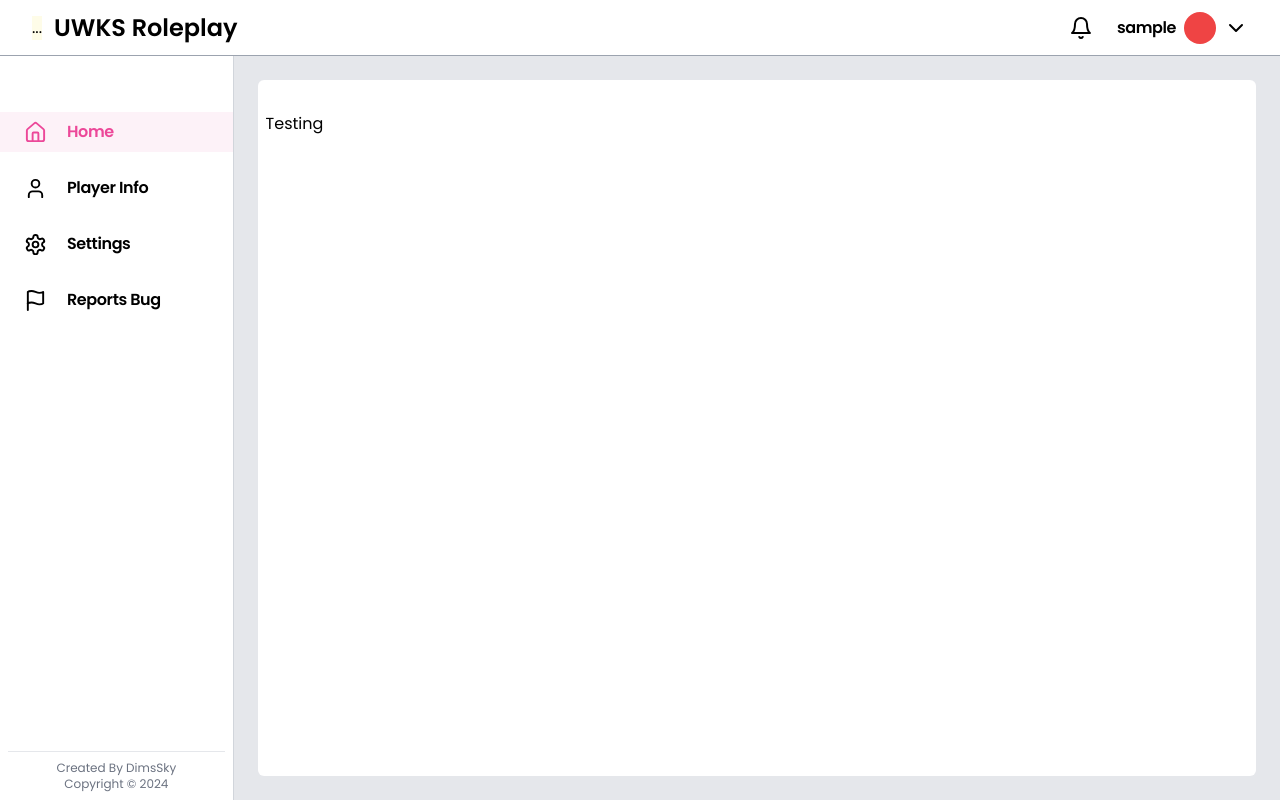
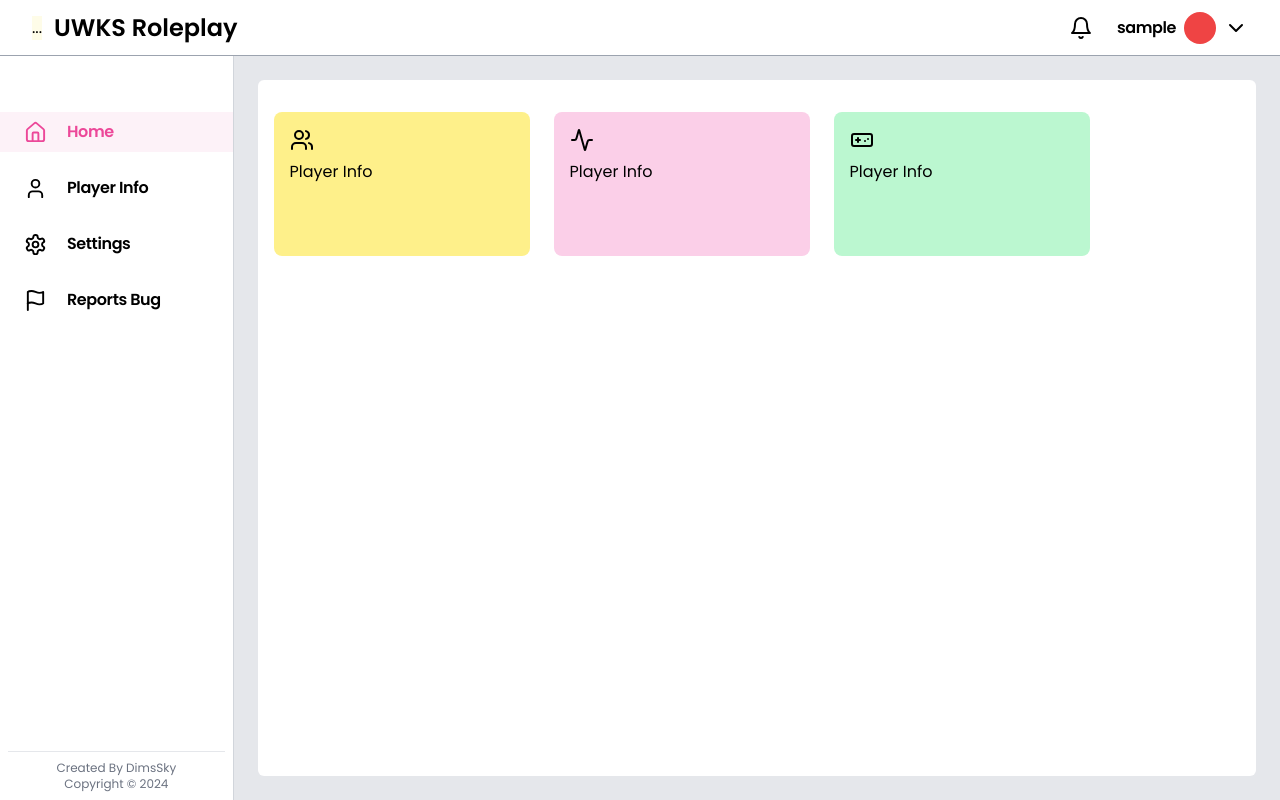
Before and after one commit to KINGDimsSky/SA-MP-UWKS-Dashboard, a React (Vite) app: page /dashboard in a window 1280 px wide. Built offline with nearby package versions, Linux system fonts and the light colour scheme; sample sign-in values are in the browser's storage.

Commit message:
Adding Dashboard Content

```diff
--- /dev/null
+++ b/src/Components/BoxData.jsx
@@ -0,0 +1,12 @@
+import React from 'react'
+
+const BoxData = ({background, icon: Users}) => {
+  return (
+    <div className={`box flex flex-col ${background} p-4  w-64 flex-wrap h-36 rounded-lg p-4"`}>
+        {Users && <Users size ={24} className="mb-2"/>}
+        <h2>Player Info</h2>
+    </div>
+  )
+}
+
+export default BoxData
--- a/src/Components/HomeDash.jsx
+++ b/src/Components/HomeDash.jsx
@@ -1,9 +1,14 @@
 import React from 'react'
+import BoxData from './BoxData'
+import { Users, Activity, Gamepad } from 'lucide-react';
+
 
 const HomeDash = () => {
   return (
-    <div className="container">
-        <h2>Testing</h2>
+    <div className="flex gap-6">
+       <BoxData background="bg-yellow-200" icon={Users}/>
+       <BoxData background="bg-pink-200" icon={Activity}/>
+       <BoxData background="bg-green-200" icon={Gamepad}/>
     </div>
   )
 }
--- a/src/Layout/DashLayout.jsx
+++ b/src/Layout/DashLayout.jsx
@@ -45,7 +45,7 @@ const DashLayout = () => {
         </div>
     </div>
     <div className="DashboardContent bg-gray-200 pt-20 pb-6 md:px-6 px-3 w-full">
-        <div className="py-8 px-2 bg-white rounded-md h-full">
+        <div className="py-8 px-4 bg-white rounded-md h-full">
             {activeIndex === 0 ? <HomeDash/> : null}
             {activeIndex === 1 ? <PlayerInfo/> : null}
         </div>
```
